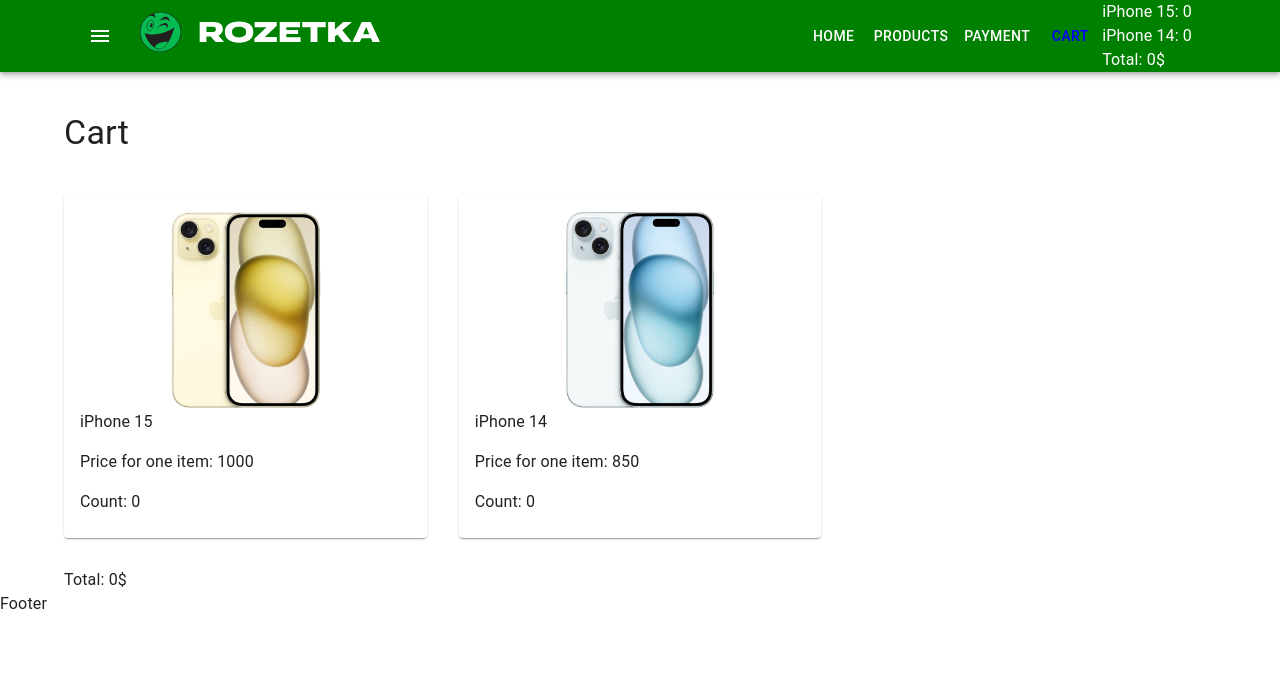
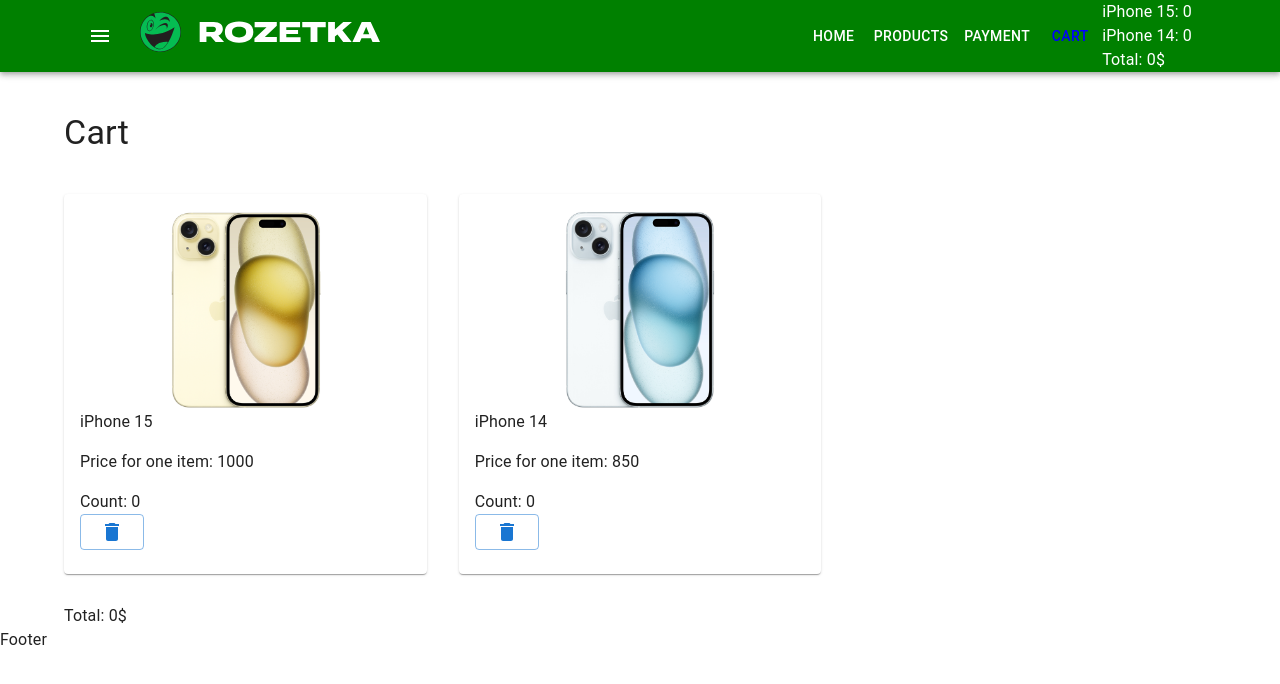
Before and after one commit to VarvaraProkhvatylo/react-shop-project-16-03, a React (Create React App) app: page /cart in a window 1280 px wide. Shown: the top 684 px of the page. Built offline with nearby package versions, Linux system fonts and the light colour scheme.

Commit message:
added deleteIcon to CardContent in Cart

```diff
--- a/src/components/CartProductList/CartProductListItemExtended.tsx
+++ b/src/components/CartProductList/CartProductListItemExtended.tsx
@@ -1,5 +1,6 @@
-import { Card, CardContent, Grid } from '@mui/material'
+import { Button, Card, CardContent, Grid } from '@mui/material'
 import { Product } from 'utils/productsArray'
+import DeleteIcon from '@mui/icons-material/Delete'
 
 type Props = {
     product: Product
@@ -17,6 +18,9 @@ const CartProductListItemExtended = ({ product, productsCount }: Props) => {
                     <div>{product.title}</div>
                     <p>Price for one item: {product.price}</p>
                     <div>Count: {productsCount}</div>
+                    <Button variant="outlined">
+                        <DeleteIcon />
+                    </Button>
                 </CardContent>
             </Card>
         </Grid>
```
